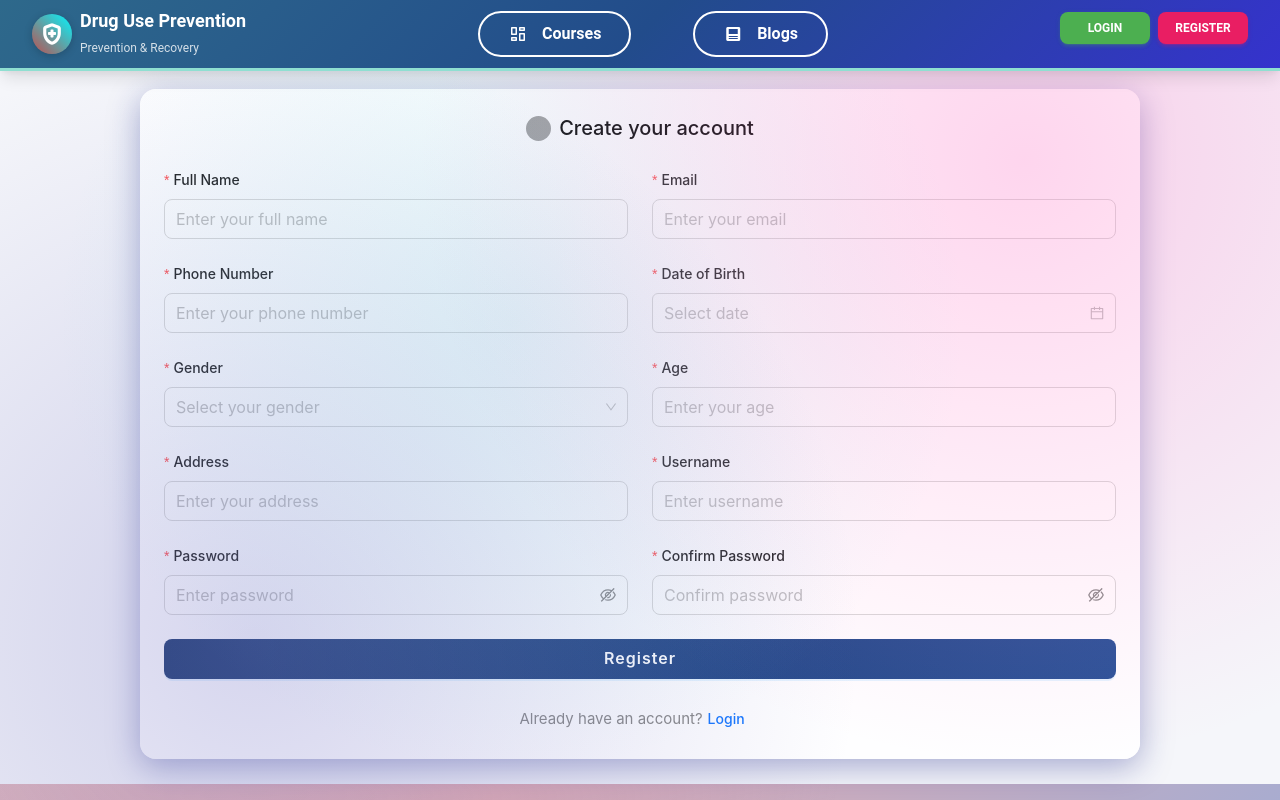
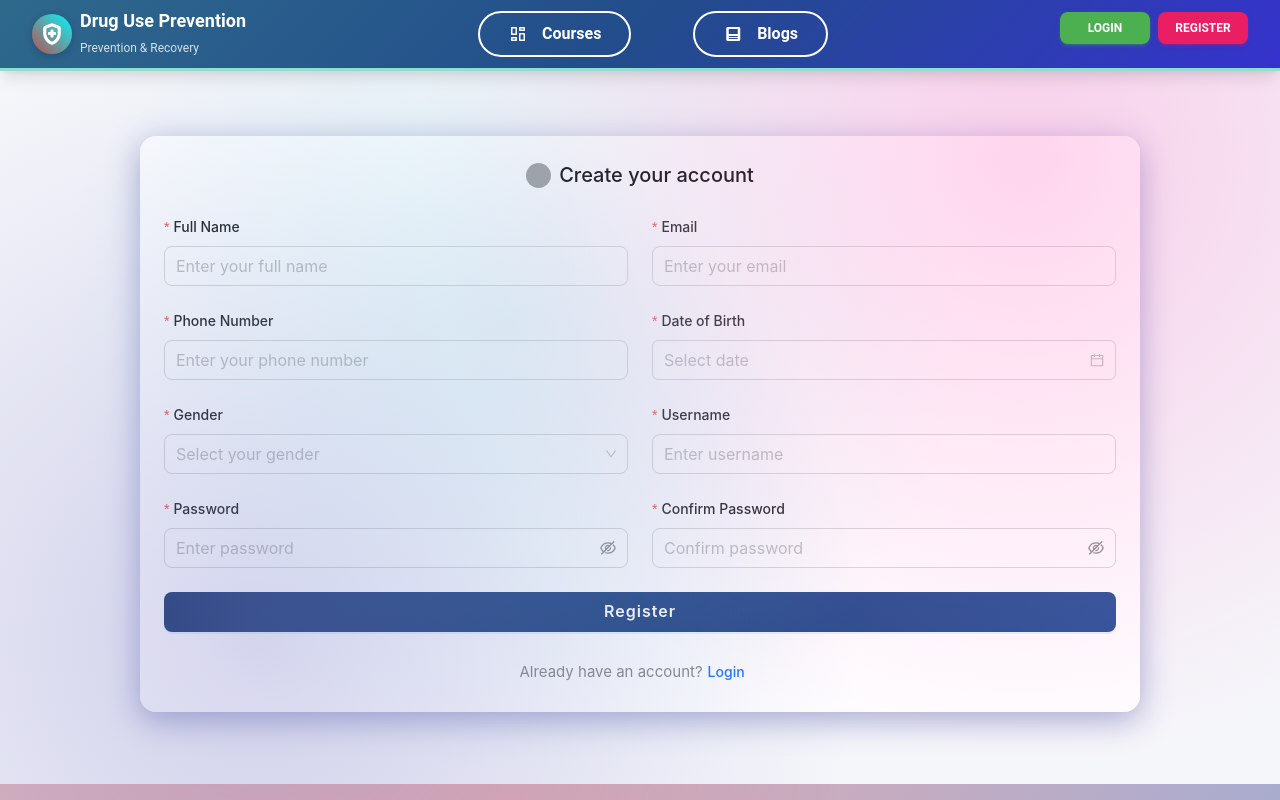
Before and after one commit to Summer2025SWP391-SE1832-Group3/DRUGS_FE, a React (Vite) app: page /register in a window 1280 px wide. Built offline with nearby package versions, Linux system fonts and the light colour scheme; grey boxes are pictures that could not be loaded.

Commit message:
Fix register

```diff
--- a/src/pages/Register.jsx
+++ b/src/pages/Register.jsx
@@ -137,39 +137,6 @@ export default function Register() {
 
             <Col xs={24} sm={12}>
               <Form.Item
-                label={<span style={{ fontWeight: 500 }}>Age</span>}
-                name="age"
-                rules={[
-                  { required: true, message: 'Please enter your age!' },
-                  {
-                    validator: (_, value) => {
-                      if (value && (isNaN(value) || value < 6)) {
-                        return Promise.reject('Age must be at least 6 years old!');
-                      }
-                      return Promise.resolve();
-                    }
-                  }
-                ]}
-              >
-                <Input type="number" placeholder="Enter your age" size="large"/>
-              </Form.Item>
-            </Col>
-
-            <Col xs={24} sm={12}>
-              <Form.Item
-                label={<span style={{ fontWeight: 500 }}>Address</span>}
-                name="address"
-                rules={[
-                  { required: true, message: 'Please enter your address!' },
-                  { min: 5, message: 'Address must be at least 5 characters!' }
-                ]}
-              >
-                <Input placeholder="Enter your address" size="large"/>
-              </Form.Item>
-            </Col>
-
-            <Col xs={24} sm={12}>
-              <Form.Item
                 label={<span style={{ fontWeight: 500 }}>Username</span>}
                 name="username"
                 rules={[
@@ -188,9 +155,9 @@ export default function Register() {
                 name="password"
                 rules={[
                   { required: true, message: 'Please enter password!' },
-                  { min: 6, message: 'Password must be at least 6 characters!' },
+                  { min: 8, message: 'Password must be at least 8 characters!' },
                   { pattern: /^(?=.*[a-z])(?=.*[A-Z])(?=.*\d)[A-Za-z\d]{8,}$/,
-                    message: 'Password must contain at least one letter and one number!' }
+                    message: 'Password must contain at least one uppercase letter, one lowercase letter, and one number!' }
                 ]}
                 hasFeedback
               >
```
